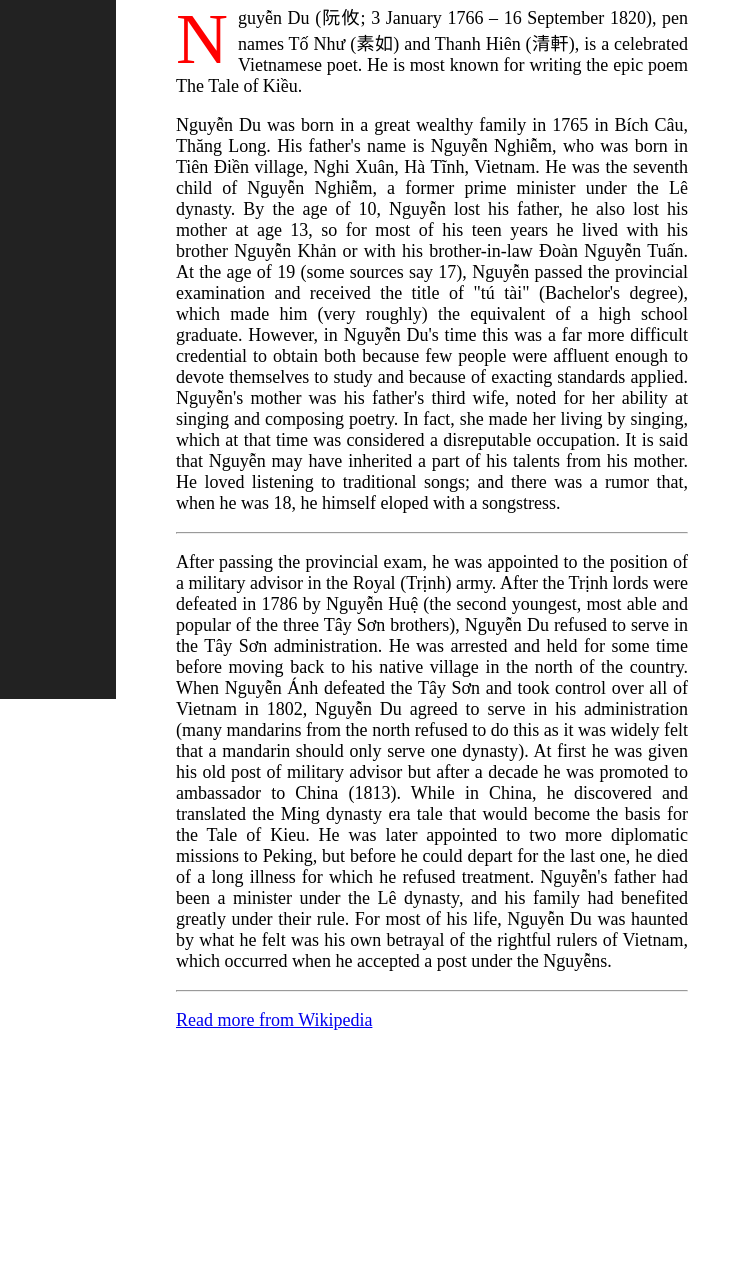
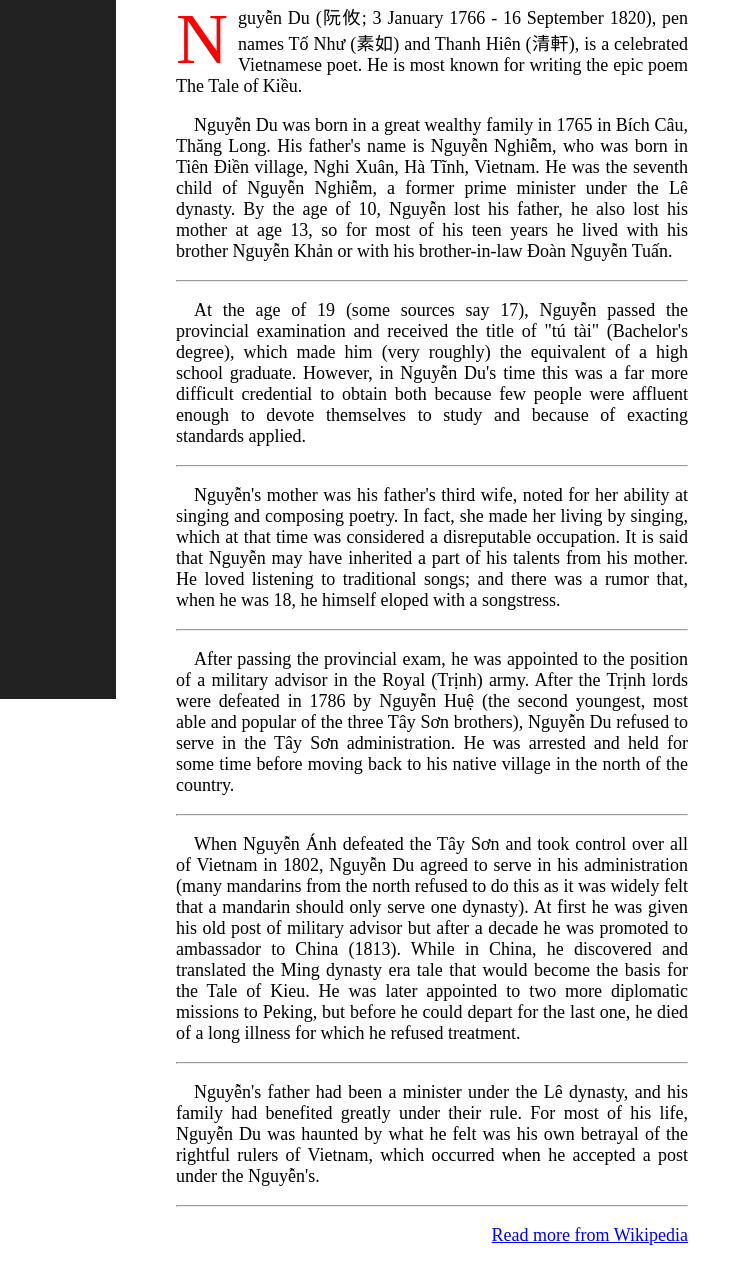
Before and after one commit to OrionTG/Tribute-page, a plain HTML site: page index.html in a window 1280 px wide. Shown: the part 101-1380 px from the top of the page, 524-1280 px from the left. Before the commit the page ends 1198 px from the top, so only its background shows below. Drawn offline with Linux system fonts and the light colour scheme.

Commit message:
modify some CSS and paragraph for easy reading

```diff
--- a/index.html
+++ b/index.html
@@ -22,25 +22,54 @@
             <article>
                 <div class="author">
                     <p>From Wikipedia &ndash; the free encyclopedia </p>
-                    <p> &ndash; &ndash; &ndash; &ndash; &ndash; &ndash; &ndash; &ndash; &ndash; &ndash; &ndash; &ndash; &ndash; &ndash; &ndash; &ndash; &ndash; &ndash; &ndash; &ndash;</p>
+                    <p> &ndash; &ndash; &ndash; &ndash; &ndash; &ndash; &ndash; &ndash; &ndash; &ndash; &ndash; &ndash;
+                        &ndash; &ndash; &ndash; &ndash; &ndash; &ndash; &ndash; &ndash;</p>
                 </div>
 
                 <div class="text">
-                    <p>Nguyễn Du (阮攸; 3 January 1766 – 16 September 1820), pen names Tố Như (素如) and Thanh Hiên (清軒), is a celebrated Vietnamese poet. He is most known for writing the epic poem The Tale of Kiều.</p>
-                    <p> Nguyễn Du was born in a great wealthy family in 1765 in Bích Câu, Thăng Long. His father's name is Nguyễn Nghiễm, who was born in Tiên Điền village, Nghi Xuân, Hà Tĩnh, Vietnam. He was the seventh child of Nguyễn Nghiễm, a former prime minister under the Lê dynasty. By the age of 10, Nguyễn lost his father, he also lost his mother at age 13, so for most of his teen years he lived with his brother Nguyễn Khản or with his brother-in-law Đoàn Nguyễn Tuấn.
+                    <p>Nguyễn Du (阮攸; 3 January 1766 - 16 September 1820), pen names Tố Như (素如) and Thanh Hiên (清軒), is
+                        a celebrated Vietnamese poet. He is most known for writing the epic poem The Tale of Kiều.</p>
+                    <p>&emsp;Nguyễn Du was born in a great wealthy family in 1765 in Bích Câu, Thăng Long. His father's name
+                        is Nguyễn Nghiễm, who was born in Tiên Điền village, Nghi Xuân, Hà Tĩnh, Vietnam. He was the
+                        seventh child of Nguyễn Nghiễm, a former prime minister under the Lê dynasty. By the age of 10,
+                        Nguyễn lost his father, he also lost his mother at age 13, so for most of his teen years he
+                        lived with his brother Nguyễn Khản or with his brother-in-law Đoàn Nguyễn Tuấn.</p>
+                    <hr>
+                    <p>&emsp;At the age of 19 (some sources say 17), Nguyễn passed the provincial examination and received
+                        the title of "tú tài" (Bachelor's degree), which made him (very roughly) the equivalent of a
+                        high school graduate. However, in Nguyễn Du's time this was a far more difficult credential to
+                        obtain both because few people were affluent enough to devote themselves to study and because of
+                        exacting standards applied.</p>
+                    <hr>
+                    <p>&emsp;Nguyễn's mother was his father's third wife, noted for her ability at singing and composing
+                        poetry. In fact, she made her living by singing, which at that time was considered a
+                        disreputable occupation. It is said that Nguyễn may have inherited a part of his talents from
+                        his mother. He loved listening to traditional songs; and there was a rumor that, when he was 18,
+                        he himself eloped with a songstress.</p>
+                    </p>
+                    <hr>
+                    <p>&emsp;After passing the provincial exam, he was appointed to the position of a military advisor in the
+                        Royal (Trịnh) army. After the Trịnh lords were defeated in 1786 by Nguyễn Huệ (the second
+                        youngest, most able and popular of the three Tây Sơn brothers), Nguyễn Du refused to serve in
+                        the Tây Sơn administration. He was arrested and held for some time before moving back to his
+                        native village in the north of the country.</p>
+                    <hr>
+                    <p>&emsp;When Nguyễn Ánh defeated the Tây Sơn and took control over all of Vietnam in 1802, Nguyễn Du
+                        agreed to serve in his administration (many mandarins from the north refused to do this as it
+                        was widely felt that a mandarin should only serve one dynasty). At first he was given his old
+                        post of military advisor but after a decade he was promoted to ambassador to China (1813). While
+                        in China, he discovered and translated the Ming dynasty era tale that would become the basis for
+                        the Tale of Kieu. He was later appointed to two more diplomatic missions to Peking, but before
+                        he could depart for the last one, he died of a long illness for which he refused treatment.</p>
+                    <hr>
+                    <p>&emsp;Nguyễn's father had been a minister under the Lê dynasty, and his family had benefited greatly
+                        under their rule. For most of his life, Nguyễn Du was haunted by what he felt was his own
+                        betrayal of the rightful rulers of Vietnam, which occurred when he accepted a post under the
+                        Nguyễn's.</p>
 
-                        At the age of 19 (some sources say 17), Nguyễn passed the provincial examination and received the title of "tú tài" (Bachelor's degree), which made him (very roughly) the equivalent of a high school graduate. However, in Nguyễn Du's time this was a far more difficult credential to obtain both because few people were affluent enough to devote themselves to study and because of exacting standards applied.
-
-                        Nguyễn's mother was his father's third wife, noted for her ability at singing and composing poetry. In fact, she made her living by singing, which at that time was considered a disreputable occupation. It is said that Nguyễn may have inherited a part of his talents from his mother. He loved listening to traditional songs; and there was a rumor that, when he was 18, he himself eloped with a songstress.
-                    </p> <hr>
-                    <p> After passing the provincial exam, he was appointed to the position of a military advisor in the Royal (Trịnh) army. After the Trịnh lords were defeated in 1786 by Nguyễn Huệ (the second youngest, most able and popular of the three Tây Sơn brothers), Nguyễn Du refused to serve in the Tây Sơn administration. He was arrested and held for some time before moving back to his native village in the north of the country.
-
-                        When Nguyễn Ánh defeated the Tây Sơn and took control over all of Vietnam in 1802, Nguyễn Du agreed to serve in his administration (many mandarins from the north refused to do this as it was widely felt that a mandarin should only serve one dynasty). At first he was given his old post of military advisor but after a decade he was promoted to ambassador to China (1813). While in China, he discovered and translated the Ming dynasty era tale that would become the basis for the Tale of Kieu. He was later appointed to two more diplomatic missions to Peking, but before he could depart for the last one, he died of a long illness for which he refused treatment.
-
-                        Nguyễn's father had been a minister under the Lê dynasty, and his family had benefited greatly under their rule. For most of his life, Nguyễn Du was haunted by what he felt was his own betrayal of the rightful rulers of Vietnam, which occurred when he accepted a post under the Nguyễns.
-                    </p><hr>
-                    <p>
-                        <a href="https://en.wikipedia.org/wiki/Nguy%E1%BB%85n_Du">Read more from Wikipedia</a>
+                    <hr>
+                    <p class="right">
+                    <a href="https://en.wikipedia.org/wiki/Nguy%E1%BB%85n_Du">Read more from Wikipedia</a>
                     </p>
                 </div>
             </article>
--- a/styles.css
+++ b/styles.css
@@ -135,6 +135,10 @@ article {
     }
 }
 
+.right{
+    text-align:right;
+}
+
 footer {
     height: 40px;
 }
```
